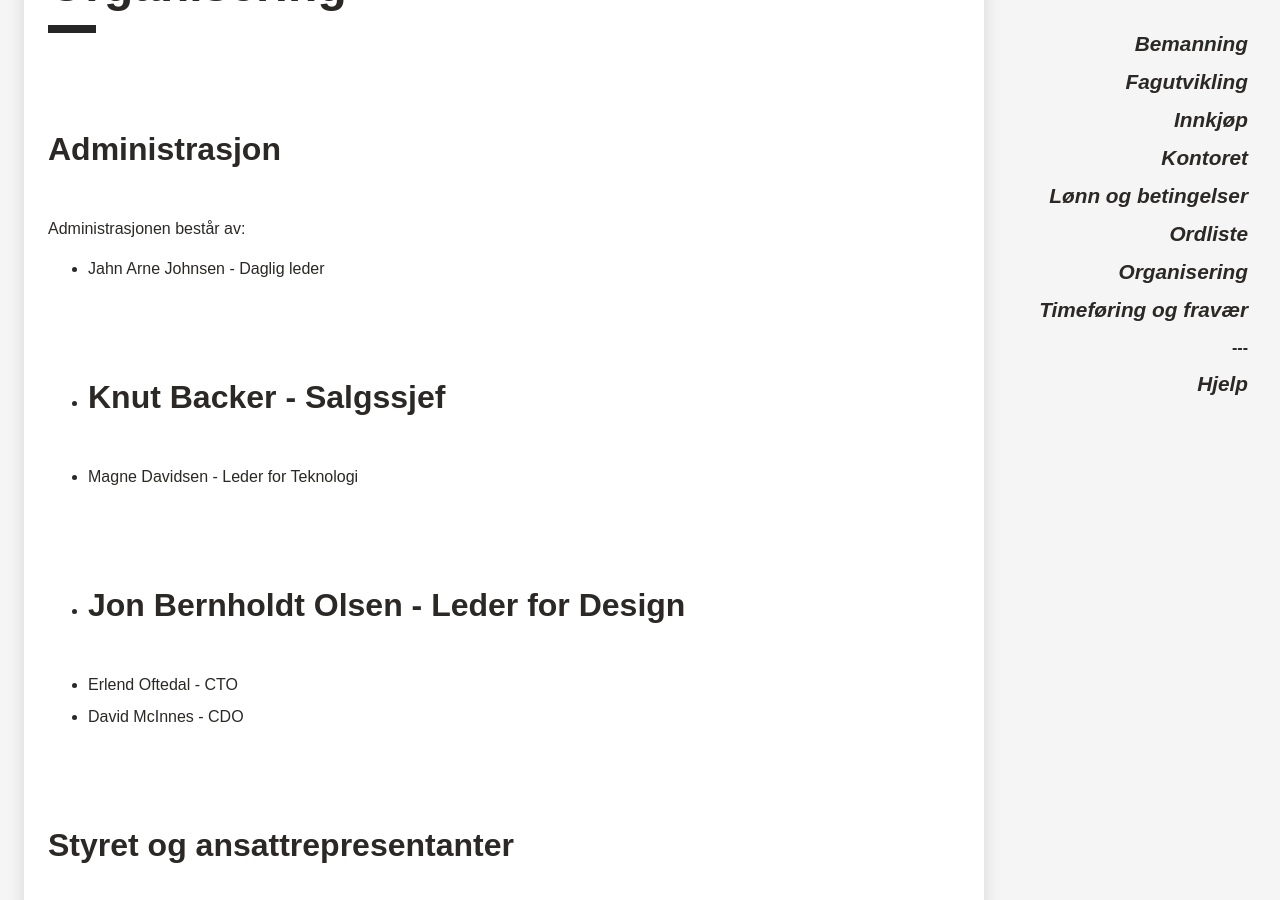
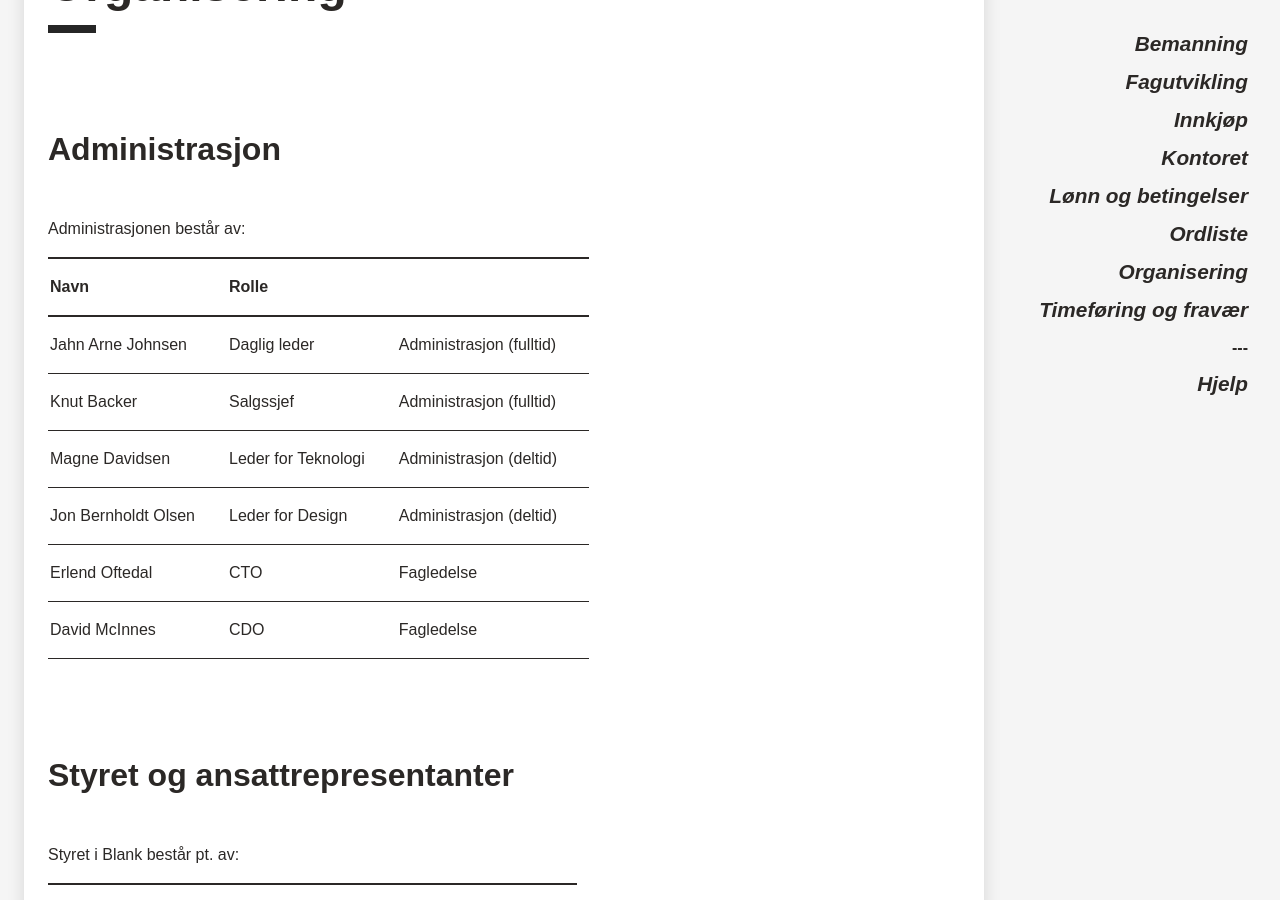
Before and after one commit to blankoslo/about-blank, a Jekyll site: the page built from index.md, in a window 1280 px wide and 900 px high, scrolled down 9286 px. Built offline with Jekyll 4.4.1, drawn with Linux system fonts in a browser that asks for light colours.

Commit message:
Update organisering.md

```diff
--- a/content/organisering.md
+++ b/content/organisering.md
@@ -7,14 +7,14 @@ permalink: /organisering/
 ## Administrasjon
 Administrasjonen består av:
 
-- Jahn Arne Johnsen - Daglig leder
-- Knut Backer - Salgssjef
----
-- Magne Davidsen - Leder for Teknologi
-- Jon Bernholdt Olsen - Leder for Design
----
-- Erlend Oftedal - CTO
-- David McInnes - CDO
+Navn | Rolle |
+------ | ----- | --------------------
+Jahn Arne Johnsen | Daglig leder | Administrasjon (fulltid)
+Knut Backer | Salgssjef | Administrasjon (fulltid)
+Magne Davidsen | Leder for Teknologi | Administrasjon (deltid)
+Jon Bernholdt Olsen | Leder for Design | Administrasjon (deltid)
+Erlend Oftedal | CTO | Fagledelse
+David McInnes | CDO | Fagledelse
 
 
 ## Styret og ansattrepresentanter
```
